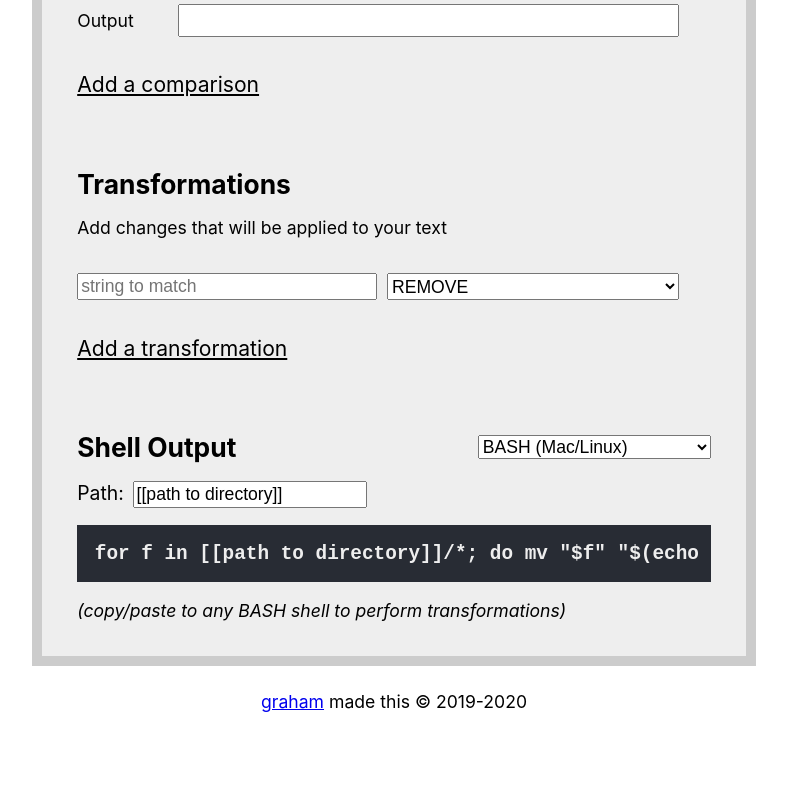
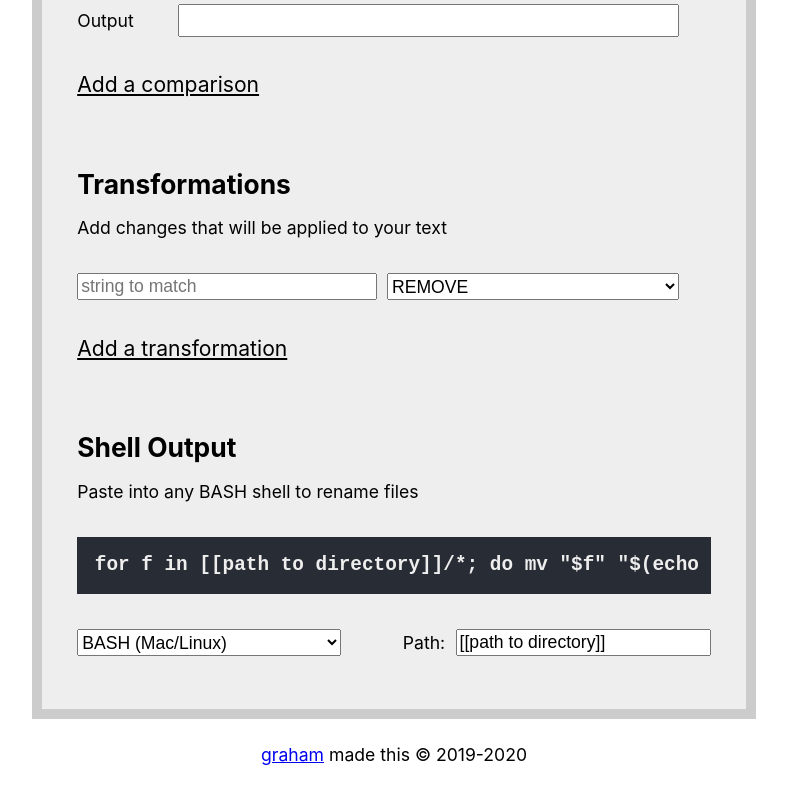
Before and after one commit to batzlerg/renamer, a React (Create React App) app: page / in a window 1280 px wide. Shown: the part 345-1145 px from the top of the page, without its empty margins (246-1033 px from the left). Before the commit the page ends 1093 px from the top, so only its background shows below. Built offline with nearby package versions, Linux system fonts and the light colour scheme.

Commit message:
reorganize ShellCommand component and adapt for smaller screens

```diff
--- a/src/components/ShellCommand.js
+++ b/src/components/ShellCommand.js
@@ -34,9 +34,15 @@ function ShellCommand(props) {
   }
 
   return (
-    <>
-      <div className="header">
+    <div className="rowContainer">
+      <div>
         <h2>Shell Output</h2>
+        <p>Paste into any {shellType} shell to rename files</p>
+      </div>
+      <div className='shellCommand'>
+        <p>{ commands.reduce((acc, curr) => `${acc} ${curr}`) }</p>
+      </div>
+      <div className="options">
         <select
           name="shellSelect"
           onChange={e => setShellType(e.target.value)}
@@ -44,25 +50,18 @@ function ShellCommand(props) {
           <option value="BASH">BASH (Mac/Linux)</option>
           <option value="POWERSHELL">POWERSHELL (Windows)</option>
         </select>
-      </div>
-      <div className="directoryPathWrapper">
-        <span>
+        <span className="path">
           <label htmlFor="pathInput">Path:</label>
           <input
             type="text"
             name="pathInput"
             id="pathInput"
-            className="pathInput"
             value={path}
             onChange={e => setPath(e.target.value)}
           />
         </span>
       </div>
-      <div className='shellCommand'>
-        <p>{ commands.reduce((acc, curr) => `${acc} ${curr}`) }</p>
-      </div>
-      <i>(copy/paste to any {shellType} shell to perform transformations)</i>
-    </>
+    </div>
   );
 }
 
--- a/src/styles/RowContainer.css
+++ b/src/styles/RowContainer.css
@@ -1,7 +1,10 @@
 .rowContainer {
-  margin-bottom: 4rem;
   display: grid;
   grid-row-gap: 2rem;
+}
+
+.rowContainer:not(:last-of-type) {
+  margin-bottom: 4rem;
 }
 
 .rowContainer p {
--- a/src/styles/ShellCommand.css
+++ b/src/styles/ShellCommand.css
@@ -1,19 +1,28 @@
-.header {
-  width: 100%;
-  display: inline-flex;
-  align-items: center;
-  justify-content: space-between;
+.options {
+  display: grid;
+  grid-template-columns: repeat(auto-fit, minmax(13rem, 1fr));
+  grid-gap: 1rem;
   margin-bottom: 1rem;
 }
 
-.directoryPathWrapper {
-  font-size: 1.1rem;
-  margin-bottom: 1rem;
+.options label {
+  margin-right: 1rem;
+  text-align: right;
 }
 
-.pathInput {
-  margin-left: .5rem;
-  font-size: 1rem;
+.options select {
+  height: auto;
+  max-width: 15rem;
+}
+
+.options input {
+  width: inherit;
+}
+
+.path {
+  display: grid;
+  align-items: center;
+  grid-template-columns: minmax(0, 3rem) minmax(3rem, auto);
 }
 
 .shellCommand {
@@ -23,7 +32,6 @@
   font-family: "Courier New", Courier, "Lucida Sans Typewriter", "Lucida Typewriter", monospace;
   font-weight: bold;
   font-size: 1.1rem;
-  margin-bottom: 1rem;
 
   display: flex;
   flex-wrap: nowrap;
```
